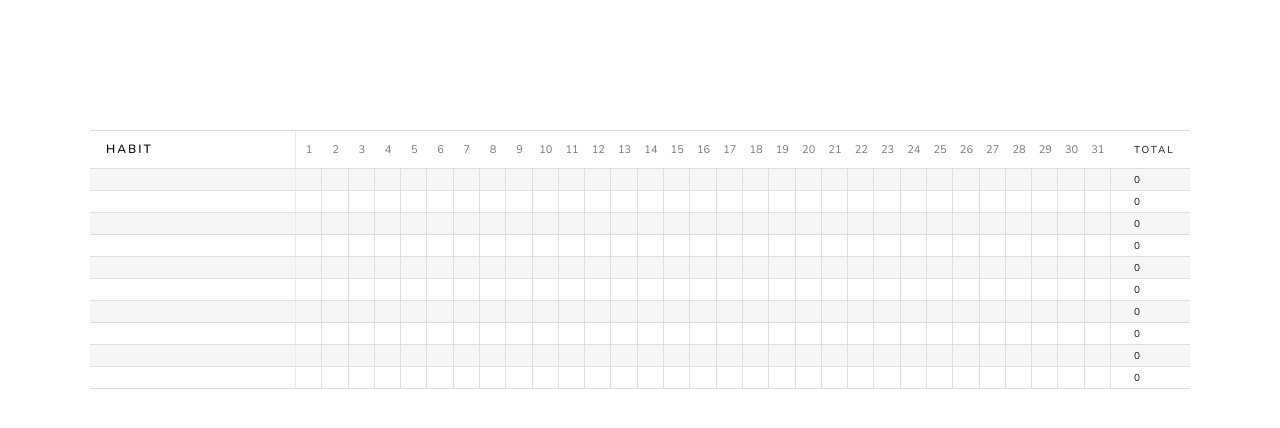
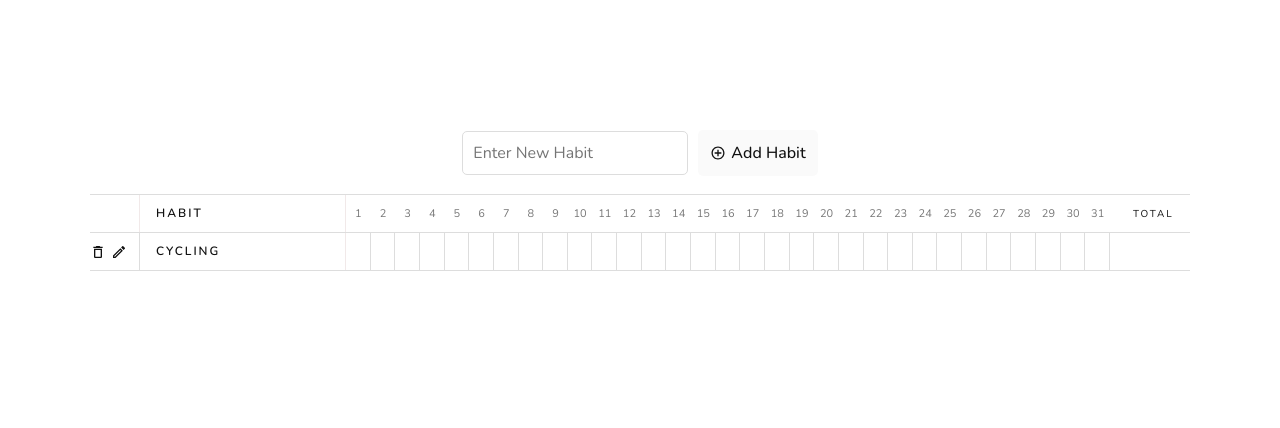
Before and after one commit to nsaini-05/habit-tracker, a React (Vite) app: page / in a window 1280 px wide. Shown: the top 428 px of the page. Built offline with nearby package versions, Linux system fonts and the light colour scheme.

Commit message:
Added Context & Actions Column

```diff
--- a/src/App.jsx
+++ b/src/App.jsx
@@ -1,38 +1,18 @@
+import Habits from "./components/Habits/Habits";
 import Header from "./components/Header/Header";
-import HabitRow from "./components/HabitRow/HabitRow";
-import { useState } from "react";
+import InputForm from "./components/InputForm/InputForm";
+import { HabitsProvider } from "./contexts/HabitsContext";
 function App() {
-  const [habits, setHabits] = useState(() => {
-    const localData = localStorage.getItem("habits");
-    const sampleInput = Array.from({ length: 10 }).map((_, index) => {
-      return {
-        id: index,
-        name: "",
-        dates: [],
-      };
-    });
-    return localData ? JSON.parse(localData) : sampleInput;
-  });
-
   return (
-    <div>
-      <div className="main-container">
-        <Header />
-        {habits.length > 0 && (
-          <div className="habitsContainer">
-            {habits.map((habit) => {
-              return (
-                <HabitRow
-                  habitData={habit}
-                  key={habit.id}
-                  setHabits={setHabits}
-                />
-              );
-            })}
-          </div>
-        )}
+    <HabitsProvider>
+      <div className="centered-container">
+        <InputForm />
+        <main className="main-container">
+          <Header />
+          <Habits />
+        </main>
       </div>
-    </div>
+    </HabitsProvider>
   );
 }
 
--- a/src/components/HabitRow/HabitRow.jsx
+++ b/src/components/HabitRow/HabitRow.jsx
@@ -1,9 +1,14 @@
 import styles from "./HabitRow.module.css";
 import { IoMdCheckmark } from "react-icons/io";
+import { MdDeleteOutline } from "react-icons/md";
+import { MdOutlineEdit } from "react-icons/md";
+import { useContext } from "react";
+import { HabitsContext } from "../../contexts/HabitsContext";
 
 const boxesArray = Array.from({ length: 31 });
 
-function HabitRow({ habitData, setHabits }) {
+function HabitRow({ habitData }) {
+  const { setUpdateHabit, setHabits } = useContext(HabitsContext);
   const hanldeOnClick = (id, index) => {
     const newDate = index + 1;
     setHabits((habits) => {
@@ -21,7 +26,14 @@ function HabitRow({ habitData, setHabits }) {
   };
   return (
     <div className="row">
-      <div className="title">{habitData.name}</div>
+      <div className={styles.actionButtons}>
+        <MdDeleteOutline size="1.6rem" />{" "}
+        <MdOutlineEdit
+          size="1.6rem"
+          onClick={() => setUpdateHabit(habitData)}
+        />
+      </div>
+      <div className={`title`}>{habitData.name} </div>
       <div className="datesContainer">
         {boxesArray.map((_, index) => (
           <div
@@ -34,10 +46,9 @@ function HabitRow({ habitData, setHabits }) {
           </div>
         ))}
       </div>
-      {/* {habitData.dates.length > 0 && (
+      {habitData.dates.length > 0 && (
         <div className="total">{habitData.dates.length}</div>
-      )} */}
-      <div className="total">{habitData.dates.length}</div>
+      )}
     </div>
   );
 }
--- a/src/components/HabitRow/HabitRow.module.css
+++ b/src/components/HabitRow/HabitRow.module.css
@@ -11,3 +11,10 @@
 .checkbox:hover {
   border: 1px solid #111111;
 }
+
+.actionButtons {
+  display: flex;
+  align-items: center;
+  border-right: 1px solid #ddd;
+  gap: 5px;
+}
--- /dev/null
+++ b/src/components/Habits/Habits.jsx
@@ -0,0 +1,25 @@
+import { useContext } from "react";
+import { HabitsContext } from "../../contexts/HabitsContext";
+import HabitRow from "../HabitRow/HabitRow";
+function Habits() {
+  const { habits, setHabits } = useContext(HabitsContext);
+  return (
+    <div>
+      {habits.length > 0 && (
+        <div className="habitsContainer">
+          {habits.map((habit) => {
+            return (
+              <HabitRow
+                habitData={habit}
+                key={habit.id}
+                setHabits={setHabits}
+              />
+            );
+          })}
+        </div>
+      )}
+    </div>
+  );
+}
+
+export default Habits;
--- a/src/components/Header/Header.jsx
+++ b/src/components/Header/Header.jsx
@@ -2,10 +2,10 @@
 import styles from "./Header.module.css";
 function Header() {
   const boxesArray = Array.from({ length: 31 });
-
   return (
     <div>
       <div className="row">
+        <div className="actions"></div>
         <div className="title">Habit</div>
         <div className="datesContainer">
           {boxesArray.map((_, index) => (
--- a/src/components/Header/Header.module.css
+++ b/src/components/Header/Header.module.css
@@ -1,6 +1,6 @@
 :global(.row) {
   display: grid;
-  grid-template-columns: 20.6rem 1fr 7.9rem;
+  grid-template-columns: 5rem 20.6rem 1fr 8rem;
   border-bottom: 1px solid #dddddd;
 }
 
@@ -36,3 +36,13 @@
   align-items: center;
   padding-left: 2.3rem;
 }
+
+:global(.actions) {
+  display: flex;
+  align-items: center;
+  border-right: 1px solid #f1e9e9;
+  text-transform: uppercase;
+  letter-spacing: 2px;
+  font-size: 1.2rem;
+  font-weight: 600;
+}
--- /dev/null
+++ b/src/components/InputForm/InputForm.jsx
@@ -0,0 +1,41 @@
+import { useContext, useState } from "react";
+import styles from "./InputForm.module.css";
+import { IoMdAddCircleOutline } from "react-icons/io";
+import { HabitsContext } from "../../contexts/HabitsContext";
+function InputForm() {
+  // eslint-disable-next-line no-unused-vars
+  const { habits, setHabits } = useContext(HabitsContext);
+  const [inputText, setInputText] = useState("");
+
+  const onSubmit = () => {
+    setHabits((habits) => [
+      ...habits,
+      { name: inputText, id: habits.length + 1, dates: [] },
+    ]);
+    setInputText("");
+  };
+  return (
+    <div className={styles.inputContainer}>
+      <input
+        type="text"
+        className={styles.textInput}
+        value={inputText}
+        onChange={(e) => {
+          setInputText(e.target.value);
+        }}
+        placeholder="Enter New Habit"
+      ></input>
+      <button
+        type="submit"
+        className={styles.primary}
+        disabled={inputText === ""}
+        onClick={onSubmit}
+      >
+        <IoMdAddCircleOutline />
+        Add Habit
+      </button>
+    </div>
+  );
+}
+
+export default InputForm;
--- /dev/null
+++ b/src/components/InputForm/InputForm.module.css
@@ -0,0 +1,33 @@
+.inputContainer {
+  margin-bottom: 1.8rem;
+  display: flex;
+  gap: 1rem;
+  justify-content: center;
+  align-items: center;
+}
+
+.textInput {
+  padding: 1rem;
+  font-size: 1.6rem;
+  font-family: inherit;
+  border-radius: 5px;
+  color: inherit;
+  outline: none;
+  border: 1px solid #ddd;
+}
+
+.primary {
+  font-size: 1.6rem;
+  padding: 1.2rem;
+  border-radius: 5px;
+  text-decoration: none;
+  transition: all 0.5s;
+  border: none;
+  cursor: pointer;
+  color: #111;
+  font-family: inherit;
+  font-weight: 500;
+  display: flex;
+  align-items: center;
+  gap: 5px;
+}
--- /dev/null
+++ b/src/contexts/HabitsContext.jsx
@@ -0,0 +1,20 @@
+import { createContext, useState } from "react";
+const HabitsContext = createContext();
+
+const HabitsProvider = ({ children }) => {
+  const [habits, setHabits] = useState(() => {
+    const localData = localStorage.getItem("habits");
+    const sampleInput = [{ id: 100, name: "cycling", dates: [] }];
+    return localData ? JSON.parse(localData) : sampleInput;
+  });
+  const [updateHabit, setUpdateHabit] = useState({});
+  return (
+    <HabitsContext.Provider
+      value={{ habits, setHabits, updateHabit, setUpdateHabit }}
+    >
+      {children}
+    </HabitsContext.Provider>
+  );
+};
+
+export { HabitsProvider, HabitsContext };
--- a/src/index.css
+++ b/src/index.css
@@ -13,13 +13,16 @@ body {
   font-size: 1.6rem;
   color: #111111;
 }
-
-.main-container {
+.centered-container {
   max-width: 110rem;
-  border-top: 1px solid #dddddd;
   margin: 13rem auto;
+  text-align: center;
 }
 
-.habitsContainer .row:nth-child(odd) {
+main {
+  border-top: 1px solid #dddddd;
+}
+
+.habitsContainer .row:nth-child(even) {
   background-color: #f6f6f6;
 }
```
